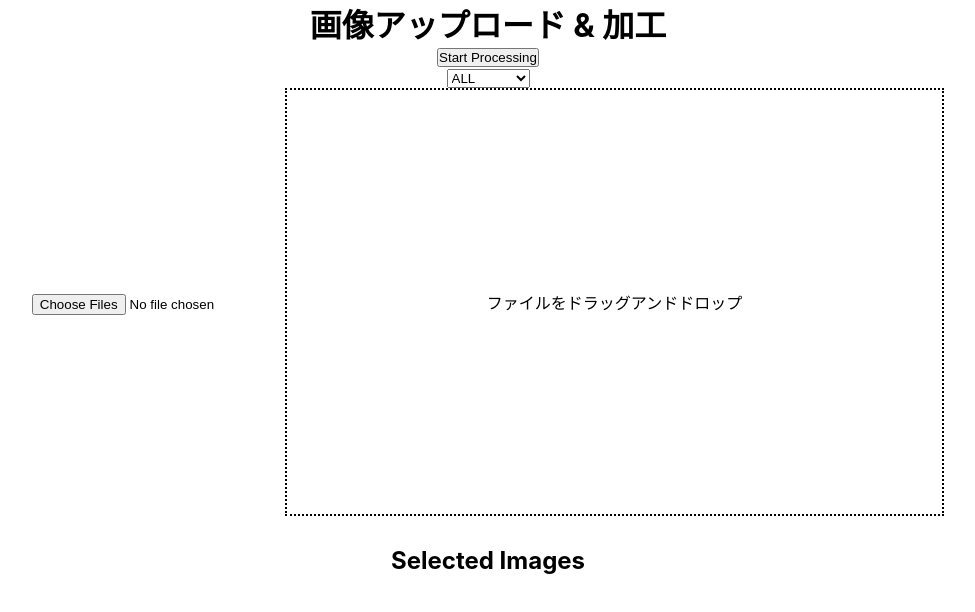
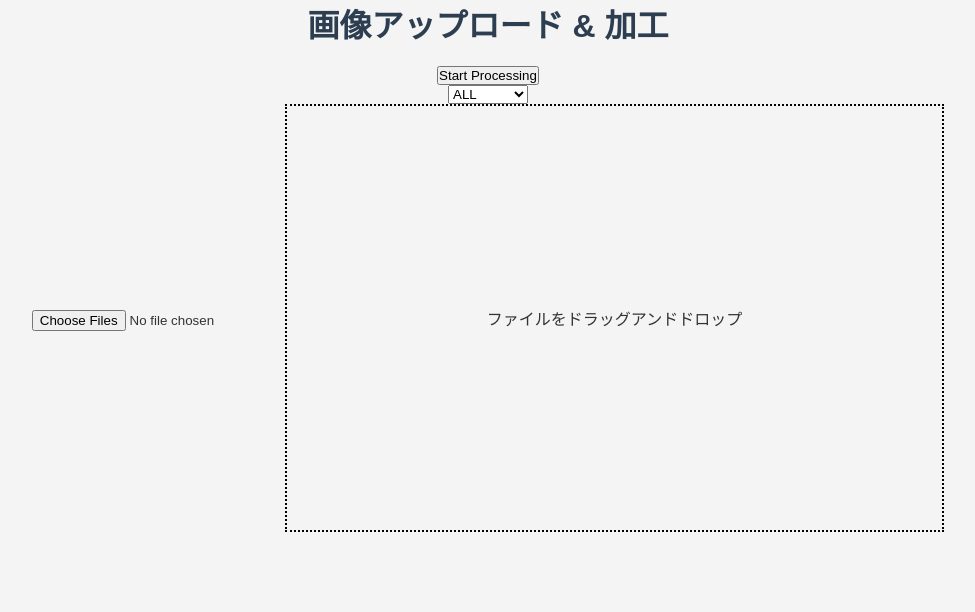
Before and after one commit to HiroNaka1211/image_processing_app, a React (Create React App) app in the folder frontend/: page / in a window 1280 px wide. Shown: the top 612 px of the page, without its empty margins (152-1127 px from the left). Built offline with nearby package versions, Linux system fonts and the light colour scheme.

Commit message:
add editedImages component

```diff
--- a/frontend/src/App.css
+++ b/frontend/src/App.css
@@ -1,5 +1,15 @@
 .App {
   text-align: center;
+}
+h1.title {
+  font-size: 2rem;
+  color: #2c3e50;
+  text-align: center;
+  margin-bottom: 20px;
+}
+.box {
+  height: 100vh;
+  width: 100vw;
 }
 #imageArea {
   display: inline-block;
@@ -13,7 +23,6 @@
   }
 }
 
-
 @keyframes App-logo-spin {
   from {
     transform: rotate(0deg);
--- a/frontend/src/App.tsx
+++ b/frontend/src/App.tsx
@@ -1,15 +1,17 @@
 import React from "react";
 import { useState, useRef } from "react";
 import "./App.css";
-import FileInput from "./components/FileInput";
+import FileInput from "./components/FileInput/FileInput";
 import DragDropArea from "./components/DragDropArea";
-import InputImages from "./components/InputImages";
+import InputImages from "./components/InputImages/InputImages";
 import ProcessingType from "./components/ProcessingType";
+import EditedImages from "./components/EditedImages/EditedImages";
 import { startProcessing } from "./api";
 
 function App() {
   //Stored uploaded images
   const [images, setImages] = useState<File[]>([]);
+  const [editedImages, setEditedImages] = useState<EditedImageType[]>([]);
   const [processing, setProcessing] = useState<string>("ALL");
 
   //stored received selected files as input images
@@ -22,18 +24,25 @@ function App() {
       processingStyle: processing,
       imageList: images,
     };
-    await startProcessing(ImageData);
+    const data = await startProcessing(ImageData);
+    console.log(data);
+    setImages([]);
+    setEditedImages(data);
   };
 
   return (
     <div className="App">
-      <h1>画像アップロード & 加工</h1>
-      <div className="file-upload">
+      <h1 className="title">画像アップロード & 加工</h1>
+      <div className="upload-container">
         <button onClick={handleClick}>Start Processing</button>
         <ProcessingType processingSelect={setProcessing} />
         <FileInput fileSelect={handleFileSelect} />
         <DragDropArea fileSelect={handleFileSelect} />
         <InputImages images={images} setImages={setImages} />
+        <EditedImages
+          editedImages={editedImages}
+          setEditedImages={setEditedImages}
+        />
       </div>
     </div>
   );
--- a/frontend/src/components/InputImages.tsx
+++ /dev/null
@@ -1,34 +0,0 @@
-import React from "react";
-import style from "./../styles/imageCard.module.css";
-
-type InputImagessProps = {
-  images: File[];
-  setImages: React.Dispatch<React.SetStateAction<File[]>>;
-};
-
-function InputImages(props: InputImagessProps) {
-  const handleDelete = (index: number) => {
-    // 現在の画像リストを基に新しいリストを作成し、削除
-    const updatedImages = props.images.filter((_, i) => i !== index);
-    props.setImages(updatedImages); // 親コンポーネントに更新を通知
-  };
-  return (
-    <div>
-      <h2 id={style.title}>Selected Images</h2>
-      <div className={style.container}>
-        {" "}
-        {props.images.map((image, index) => {
-          const imageURL = URL.createObjectURL(image);
-          return (
-            <div className={style.card} key={index}>
-              <img src={imageURL} alt="" width={300} height={300} />
-              <button onClick={() => handleDelete(index)}>DELETE</button>
-            </div>
-          );
-        })}
-      </div>
-    </div>
-  );
-}
-
-export default InputImages;
--- /dev/null
+++ b/frontend/src/components/InputImages/InputImages.module.css
@@ -0,0 +1,22 @@
+#title {
+  margin: 30px 0;
+}
+.container {
+  display: flex;
+  justify-content: flex-start;
+  align-items: flex-start;
+  flex-wrap: wrap;
+  gap: 20px 4%;
+  padding: 10px 0 40px 2%;
+}
+
+.card {
+  flex-basis: 20%;
+}
+
+@media (max-width: 768px) {
+  .card {
+    width: 100%; /* モバイルなどの狭い画面では1列表示 */
+    margin-left: 0;
+  }
+}
--- /dev/null
+++ b/frontend/src/components/InputImages/InputImages.tsx
@@ -0,0 +1,38 @@
+import React from "react";
+import style from "../InputImages/InputImages.module.css";
+
+type InputImagesProps = {
+  images: File[];
+  setImages: React.Dispatch<React.SetStateAction<File[]>>;
+};
+
+function InputImages(props: InputImagesProps) {
+  const handleDelete = (index: number) => {
+    // 現在の画像リストを基に新しいリストを作成し、削除
+    const updatedImages = props.images.filter((_, i) => i !== index);
+    props.setImages(updatedImages); // 親コンポーネントに更新を通知
+  };
+
+  return (
+    <div>
+      {props.images.length > 0 && (
+        <div>
+          <h2 id={style.title}>Selected Images</h2>
+          <div className={style.container}>
+            {props.images.map((image, index) => {
+              const imageURL = URL.createObjectURL(image);
+              return (
+                <div className={style.card} key={index}>
+                  <img src={imageURL} alt="" width={300} height={300} />
+                  <button onClick={() => handleDelete(index)}>DELETE</button>
+                </div>
+              );
+            })}
+          </div>
+        </div>
+      )}
+    </div>
+  );
+}
+
+export default InputImages;
--- a/frontend/src/components/ProcessingType.tsx
+++ b/frontend/src/components/ProcessingType.tsx
@@ -1,24 +1,24 @@
-import React from 'react'
+import React from "react";
 
 type ProcessingTypeProps = {
-    processingSelect: (value: string) => void
-}
+  processingSelect: (value: string) => void;
+};
 
 function ProcessingType(props: ProcessingTypeProps) {
   const handleChange = (event: React.ChangeEvent<HTMLSelectElement>) => {
     props.processingSelect(event.target.value);
-    }
+  };
 
   return (
     <div>
       <select name="" id="processingType" onChange={handleChange}>
         <option value="ALL">ALL</option>
         <option value="BLUR">BLUR</option>
-            <option value="MOZAIKU">MOZAIKU</option>
-            <option value="grayscale">grayscale</option>
+        <option value="MOZAIKU">grayscale</option>
+        <option value="grayscale">circle</option>
       </select>
     </div>
-  )
+  );
 }
 
-export default ProcessingType
+export default ProcessingType;
--- a/frontend/src/index.css
+++ b/frontend/src/index.css
@@ -1,22 +1,17 @@
-*{
+* {
   margin: 0;
   padding: 0;
 }
 
 body {
-  margin: 0;
-  font-family: -apple-system, BlinkMacSystemFont, 'Segoe UI', 'Roboto', 'Oxygen',
-    'Ubuntu', 'Cantarell', 'Fira Sans', 'Droid Sans', 'Helvetica Neue',
-    sans-serif;
-  -webkit-font-smoothing: antialiased;
-  -moz-osx-font-smoothing: grayscale;
-
-  /* Added */
-  height: 100vh;
-  /* background: linear-gradient(rgb(55, 112, 138),rgb(43, 57, 105)); */
+  font-family: Arial, sans-serif;
+  background-color: #f4f4f4;
+  color: #333;
+  display: flex;
+  flex-direction: column; /* 要素を縦に並べる */
+  align-items: center;
+  justify-content: flex-start; /* 上に配置 */
+  min-height: 100vh; /* ビューポートより高さが小さくても、スクロール可能に */
+  padding: 0 20px;
+  overflow: auto; /* 内容が増えてもスクロール可能にする */
 }
-
-code {
-  font-family: source-code-pro, Menlo, Monaco, Consolas, 'Courier New',
-    monospace;
-}
--- /dev/null
+++ b/frontend/src/types/images.d.ts
@@ -0,0 +1,4 @@
+type EditedImageType = {
+    fileName: string;
+    buffer: string;
+  };
```
Also changed, not shown: frontend/src/components/EditedImages/EditedImages.tsx (added, +36 -0 lines), frontend/src/components/FileInput/FileInput.module.css (added), frontend/src/components/FileInput/FileInput.tsx (renamed from frontend/src/components/FileInput.tsx). Lines whose indentation alone changed are shown as unchanged.
